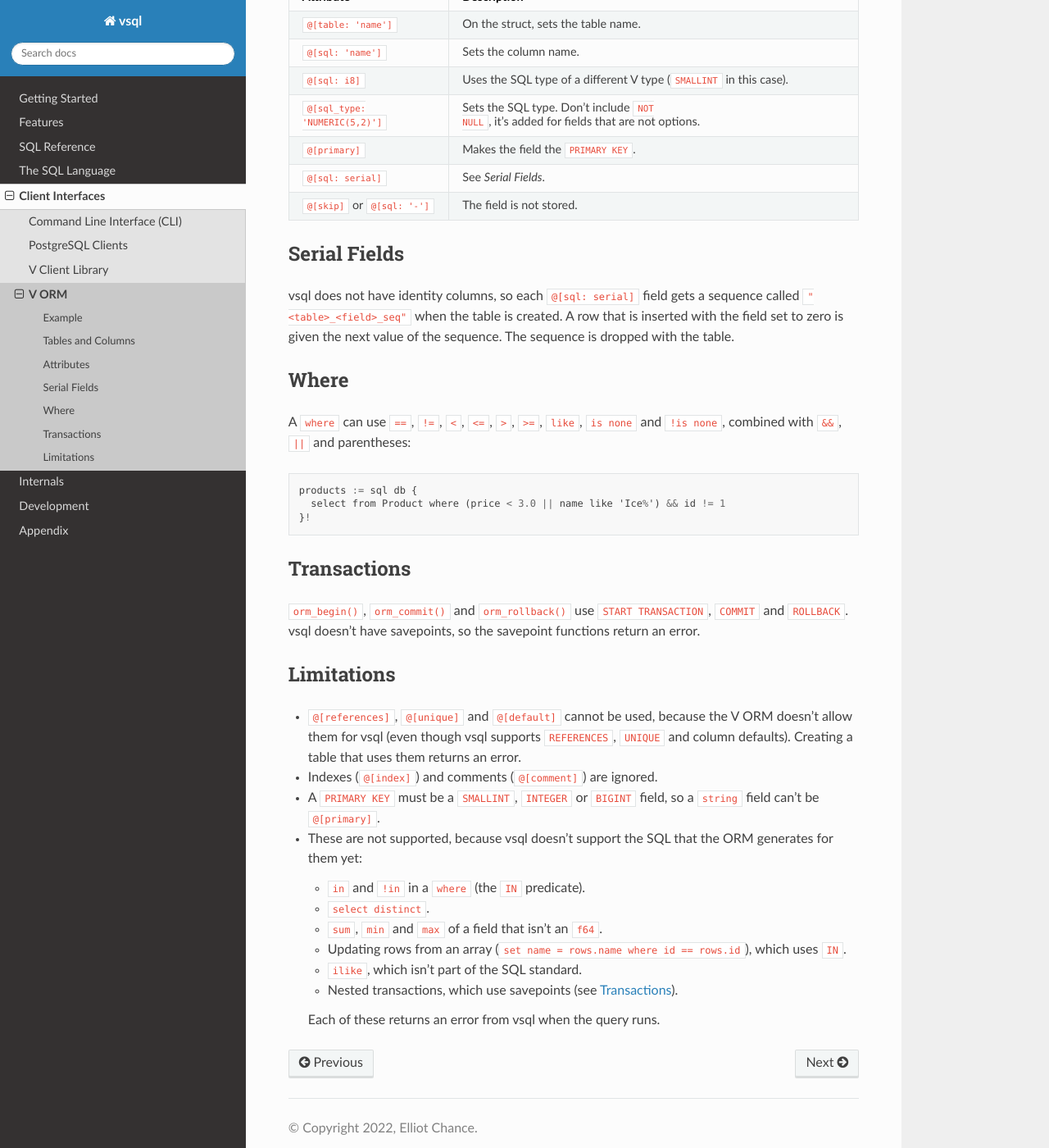
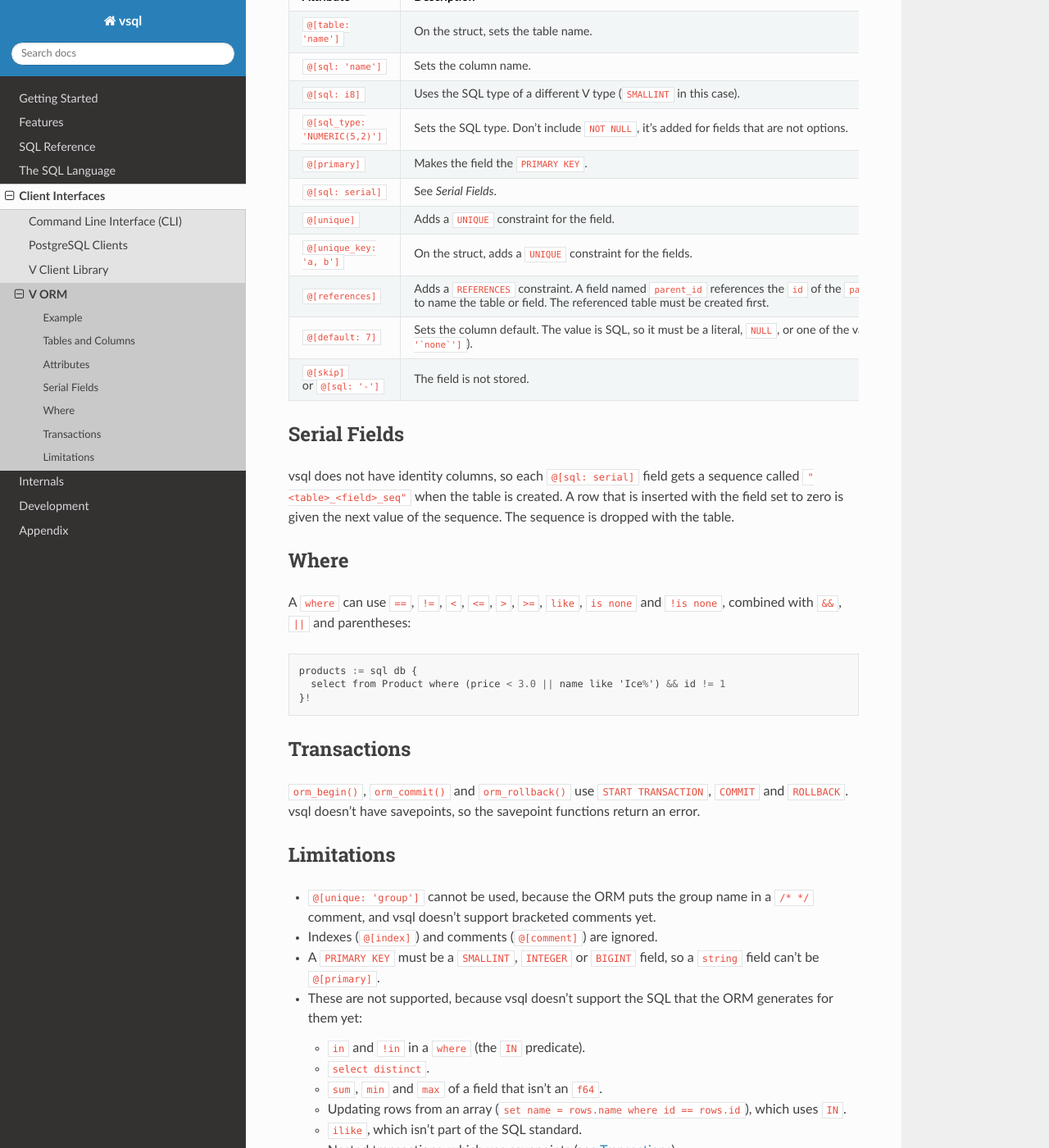
Before and after one commit to elliotchance/vsql, a Sphinx documentation site: the page built from docs/v-orm.rst, in a window 1280 px wide and 1400 px high, scrolled down 2076 px. Shown: the whole window at 82% size. Built offline with Sphinx 7.4.7 and the Read the Docs theme 3.1.0, drawn with Linux system fonts in a browser that asks for light colours.

Commit message:
vorm: Support @[unique], @[unique_key], @[references] and @[default]
The V ORM now generates UNIQUE, REFERENCES and DEFAULT for the vsql dialect
(vlang/v#31145), so the test that expected the ORM to refuse @[unique] is
replaced with tests that check vsql enforces the constraints and applies the
default. @[unique: 'group'] still can't be used, because the ORM puts the
group name in a bracketed comment.

Fixes #580

Co-Authored-By: Claude Opus 5.5 <noreply@anthropic.com>

```diff
--- a/docs/v-orm.rst
+++ b/docs/v-orm.rst
@@ -129,6 +129,24 @@ Attributes
   * - ``@[sql: serial]``
     - See *Serial Fields*.
 
+  * - ``@[unique]``
+    - Adds a ``UNIQUE`` constraint for the field.
+
+  * - ``@[unique_key: 'a, b']``
+    - On the struct, adds a ``UNIQUE`` constraint for the fields.
+
+  * - ``@[references]``
+    - Adds a ``REFERENCES`` constraint. A field named ``parent_id`` references
+      the ``id`` of the ``parent`` table. Use ``@[references: 'table']`` or
+      ``@[references: 'table(field)']`` to name the table or field. The
+      referenced table must be created first.
+
+  * - ``@[default: 7]``
+    - Sets the column default. The value is SQL, so it must be a literal,
+      ``NULL``, or one of the values that vsql allows for a default, such as
+      ``CURRENT_TIMESTAMP``. Put a string in backticks (``@[default:
+      '`none`']``).
+
   * - ``@[skip]`` or ``@[sql: '-']``
     - The field is not stored.
 
@@ -162,10 +180,8 @@ savepoint functions return an error.
 Limitations
 -----------
 
-- ``@[references]``, ``@[unique]`` and ``@[default]`` cannot be used, because
-  the V ORM doesn't allow them for vsql (even though vsql supports
-  ``REFERENCES``, ``UNIQUE`` and column defaults). Creating a table that uses
-  them returns an error.
+- ``@[unique: 'group']`` cannot be used, because the ORM puts the group name in
+  a ``/* */`` comment, and vsql doesn't support bracketed comments yet.
 
 - Indexes (``@[index]``) and comments (``@[comment]``) are ignored.
 
```
Also changed, not shown: 1 other file.
